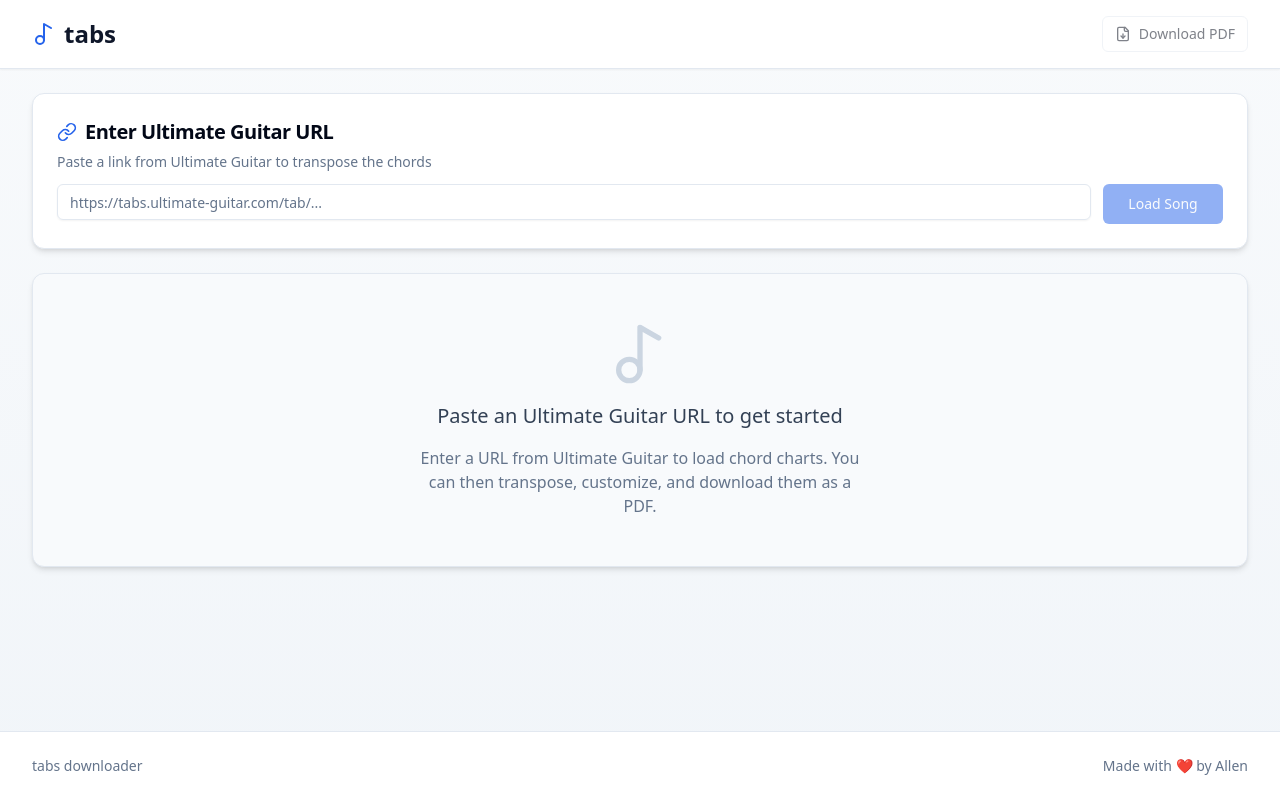
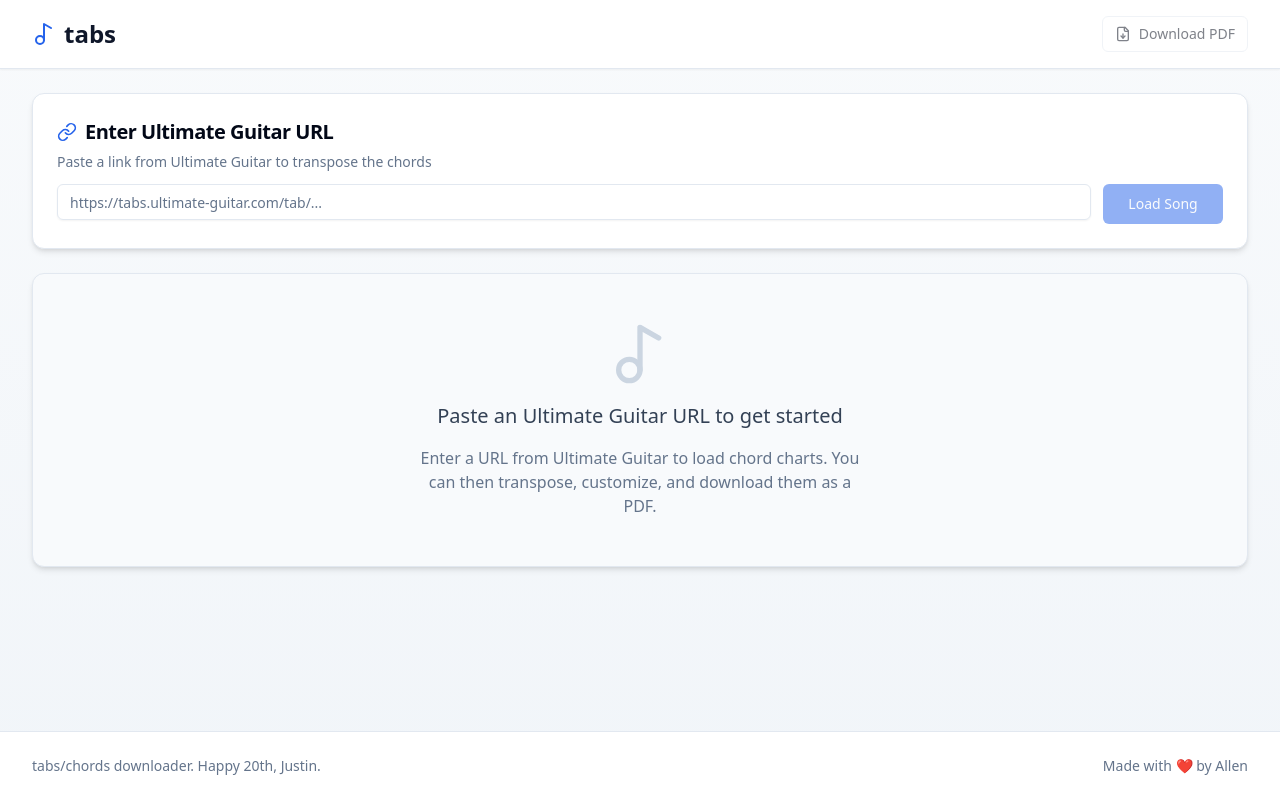
Before and after one commit to wildwastaken/tabs, a Next.js app: page / in a window 1280 px wide. Built offline with nearby package versions, Linux system fonts and the light colour scheme.

Commit message:
Update index.tsx

```diff
--- a/pages/index.tsx
+++ b/pages/index.tsx
@@ -566,7 +566,7 @@ export default function ChordTransposer() {
       <footer className="bg-white dark:bg-slate-900 border-t border-slate-200 dark:border-slate-800 py-6 px-4 sm:px-6 lg:px-8">
         <div className="max-w-7xl mx-auto flex flex-col sm:flex-row justify-between items-center">
           <p className="text-sm text-slate-500 dark:text-slate-400">
-            tabs downloader
+            tabs/chords downloader. Happy 20th, Justin.
           </p>
           <p className="text-sm text-slate-500 dark:text-slate-400">
             Made with ❤️ by Allen
```
